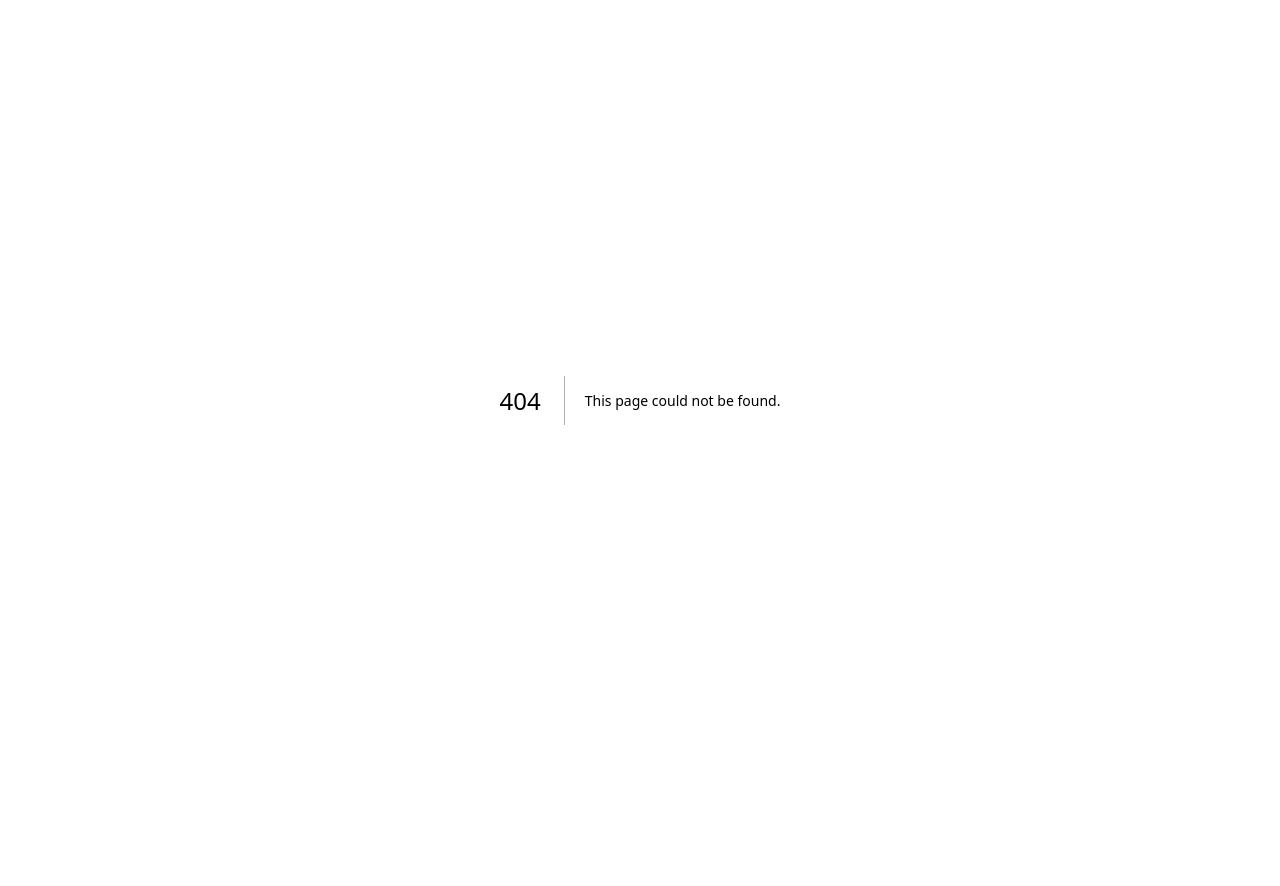
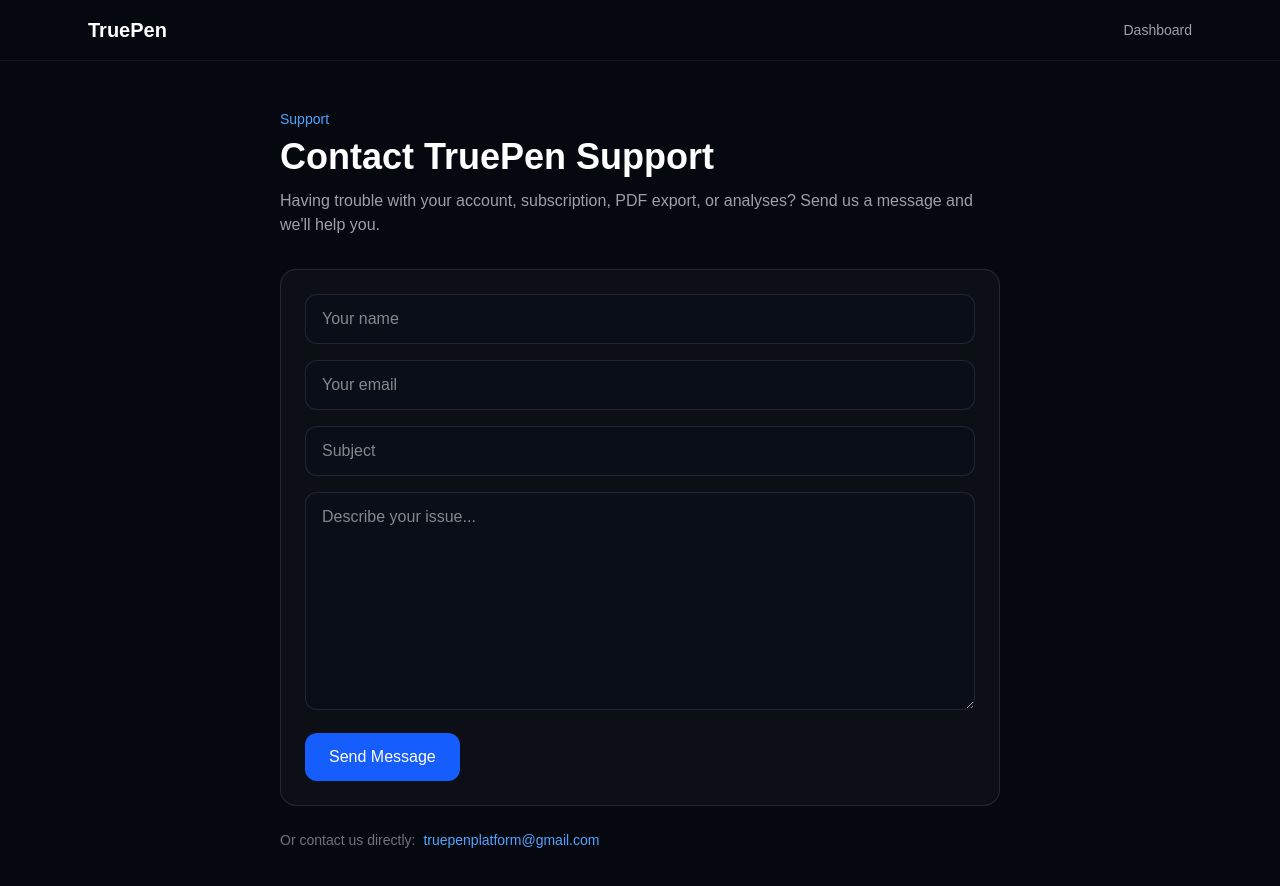
Before and after one commit to True-Pen/truepen-platform, a Next.js app: page /support in a window 1280 px wide. Before the commit this address had no page. Shown: the top 886 px of the page. Before the commit the page ends 800 px from the top, so only its background shows below. Built offline with nearby package versions, Linux system fonts and the light colour scheme.

Commit message:
Add support page and navigation

```diff
--- /dev/null
+++ b/app/api/support/route.ts
@@ -0,0 +1,34 @@
+import { NextResponse } from "next/server";
+import { Resend } from "resend";
+
+const resend = new Resend(process.env.RESEND_API_KEY);
+
+export async function POST(req: Request) {
+  try {
+    const formData = await req.formData();
+
+    const name = String(formData.get("name") || "");
+    const email = String(formData.get("email") || "");
+    const subject = String(formData.get("subject") || "");
+    const message = String(formData.get("message") || "");
+
+    await resend.emails.send({
+      from: "TruePen Support <onboarding@resend.dev>",
+      to: "truepenplatform@gmail.com",
+      subject: `[TruePen Support] ${subject}`,
+      html: `
+        <h2>New TruePen support request</h2>
+        <p><strong>Name:</strong> ${name}</p>
+        <p><strong>Email:</strong> ${email}</p>
+        <p><strong>Subject:</strong> ${subject}</p>
+        <hr />
+        <p>${message}</p>
+      `,
+    });
+
+    return NextResponse.redirect(new URL("/support?sent=true", req.url), 303);
+  } catch (error) {
+    console.error("Support email error:", error);
+    return NextResponse.redirect(new URL("/support?error=true", req.url), 303);
+  }
+}
--- a/app/dashboard/page.tsx
+++ b/app/dashboard/page.tsx
@@ -46,20 +46,19 @@
       getMonthlyUsageCount(supabase, user.id).catch(() => 0),
     ]);
 
-  if (recentError) {
-    // If reads fail, keep the dashboard usable (logout + analyze) and show a small warning.
-    // We intentionally avoid throwing to prevent a hard error screen.
-  }
-
   const latest = recentAnalyses?.[0];
-  const latestDate = latest?.created_at ? formatShortDate(latest.created_at) : "—";
+  const latestDate = latest?.created_at
+    ? formatShortDate(latest.created_at)
+    : "—";
 
   return (
     <div className="min-h-screen bg-[#06080f] font-sans text-zinc-300">
       <TruePenBackground />
+
       <header className="relative z-10 border-b border-white/[0.06] bg-[#06080f]/80 backdrop-blur-xl">
         <nav className="mx-auto flex max-w-6xl items-center justify-between px-6 py-4 lg:px-8">
           <TruePenLogo />
+
           <div className="flex items-center gap-3">
             <Link
               href="/account"
@@ -67,12 +66,21 @@
             >
               Account
             </Link>
+
+            <Link
+              href="/support"
+              className="hidden rounded-lg px-4 py-2 text-sm font-medium text-zinc-400 transition hover:text-white sm:inline-block"
+            >
+              Support
+            </Link>
+
             <Link
               href="/pricing"
               className="hidden rounded-lg px-4 py-2 text-sm font-medium text-zinc-400 transition hover:text-white md:inline-block"
             >
               Pricing
             </Link>
+
             <LogoutButton />
           </div>
         </nav>
@@ -100,13 +108,18 @@
             {
               label: "Last analysis",
               value: latestDate,
-              hint: latest ? "Your most recent saved run" : "Run your first analysis",
+              hint: latest
+                ? "Your most recent saved run"
+                : "Run your first analysis",
             },
             {
               label: "Plan",
               value: "Free",
               hint: (
-                <Link href="/pricing" className="text-blue-400 hover:text-blue-300">
+                <Link
+                  href="/pricing"
+                  className="text-blue-400 hover:text-blue-300"
+                >
                   View Pro plans →
                 </Link>
               ),
@@ -117,7 +130,9 @@
               className="rounded-2xl border border-white/[0.08] bg-white/[0.03] p-6"
             >
               <p className="text-sm text-zinc-500">{stat.label}</p>
-              <p className="mt-2 text-3xl font-semibold text-white">{stat.value}</p>
+              <p className="mt-2 text-3xl font-semibold text-white">
+                {stat.value}
+              </p>
               <p className="mt-1 text-xs text-zinc-500">{stat.hint}</p>
             </div>
           ))}
@@ -126,6 +141,7 @@
         <section className="mt-8 rounded-2xl border border-white/[0.08] bg-white/[0.03] p-6">
           <div className="flex flex-wrap items-center justify-between gap-3">
             <h2 className="text-sm font-medium text-white">Recent analyses</h2>
+
             <Link
               href="/analyze"
               className="inline-flex h-9 items-center justify-center rounded-lg bg-gradient-to-r from-blue-500 to-indigo-600 px-4 text-sm font-semibold text-white shadow-lg shadow-blue-500/20 transition hover:from-blue-400 hover:to-indigo-500"
@@ -149,11 +165,14 @@
         </section>
 
         <div className="mt-8 rounded-2xl border border-white/[0.08] bg-gradient-to-b from-white/[0.06] to-white/[0.02] p-8 text-center">
-          <h2 className="text-xl font-semibold text-white">Start your first analysis</h2>
+          <h2 className="text-xl font-semibold text-white">
+            Start your first analysis
+          </h2>
           <p className="mx-auto mt-2 max-w-md text-sm text-zinc-400">
-            Paste or upload an essay to see AI-likeness, authenticity, and academic
-            quality scores.
+            Paste or upload an essay to see AI-likeness, authenticity, and
+            academic quality scores.
           </p>
+
           <Link
             href="/analyze"
             className="mt-6 inline-flex h-11 items-center justify-center rounded-xl bg-gradient-to-r from-blue-500 to-indigo-600 px-6 text-sm font-semibold text-white shadow-lg shadow-blue-500/25 transition hover:from-blue-400 hover:to-indigo-500"
--- /dev/null
+++ b/app/support/page.tsx
@@ -0,0 +1,88 @@
+import Link from "next/link";
+
+export default function SupportPage() {
+  return (
+    <div className="min-h-screen bg-[#06080f] text-zinc-300">
+      <header className="border-b border-white/[0.06]">
+        <div className="mx-auto flex max-w-6xl items-center justify-between px-6 py-4">
+          <Link href="/" className="text-xl font-bold text-white">
+            TruePen
+          </Link>
+
+          <Link
+            href="/dashboard"
+            className="text-sm text-zinc-400 hover:text-white"
+          >
+            Dashboard
+          </Link>
+        </div>
+      </header>
+
+      <main className="mx-auto max-w-3xl px-6 py-12">
+        <p className="text-sm font-medium text-blue-400">Support</p>
+
+        <h1 className="mt-2 text-4xl font-bold text-white">
+          Contact TruePen Support
+        </h1>
+
+        <p className="mt-3 text-zinc-400">
+          Having trouble with your account, subscription, PDF export, or
+          analyses? Send us a message and we'll help you.
+        </p>
+
+        <form
+          action="/api/support"
+          method="POST"
+          className="mt-8 space-y-4 rounded-2xl border border-white/10 bg-white/[0.03] p-6"
+        >
+          <input
+            name="name"
+            required
+            placeholder="Your name"
+            className="w-full rounded-xl border border-white/10 bg-[#0a0e18] px-4 py-3 text-white"
+          />
+
+          <input
+            name="email"
+            type="email"
+            required
+            placeholder="Your email"
+            className="w-full rounded-xl border border-white/10 bg-[#0a0e18] px-4 py-3 text-white"
+          />
+
+          <input
+            name="subject"
+            required
+            placeholder="Subject"
+            className="w-full rounded-xl border border-white/10 bg-[#0a0e18] px-4 py-3 text-white"
+          />
+
+          <textarea
+            name="message"
+            required
+            rows={8}
+            placeholder="Describe your issue..."
+            className="w-full rounded-xl border border-white/10 bg-[#0a0e18] px-4 py-3 text-white"
+          />
+
+          <button
+            type="submit"
+            className="rounded-xl bg-blue-600 px-6 py-3 font-medium text-white hover:bg-blue-500"
+          >
+            Send Message
+          </button>
+        </form>
+
+        <p className="mt-6 text-sm text-zinc-500">
+          Or contact us directly:
+          <a
+            href="mailto:truepenplatform@gmail.com"
+            className="ml-2 text-blue-400"
+          >
+            truepenplatform@gmail.com
+          </a>
+        </p>
+      </main>
+    </div>
+  );
+}
--- a/package.json
+++ b/package.json
@@ -19,6 +19,7 @@
     "pdfjs-dist": "^5.7.284",
     "react": "19.2.4",
     "react-dom": "19.2.4",
+    "resend": "^6.12.4",
     "stripe": "^22.2.0"
   },
   "devDependencies": {
```
Also changed, not shown: 1 other file (tests, documents, lock files or other folders).
